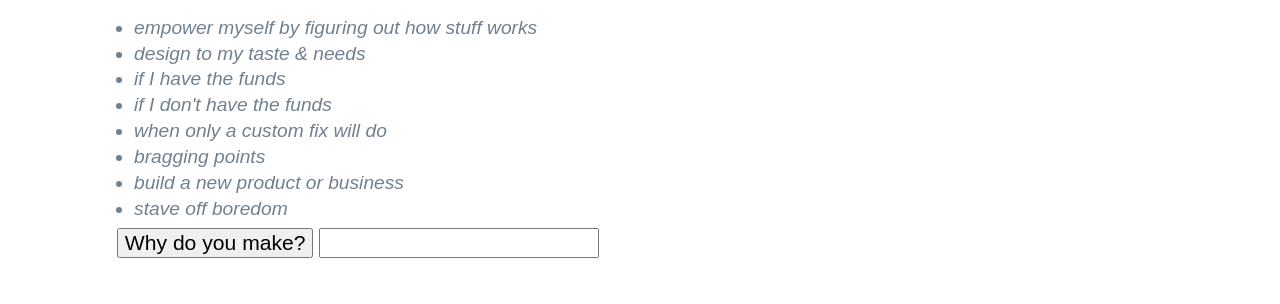
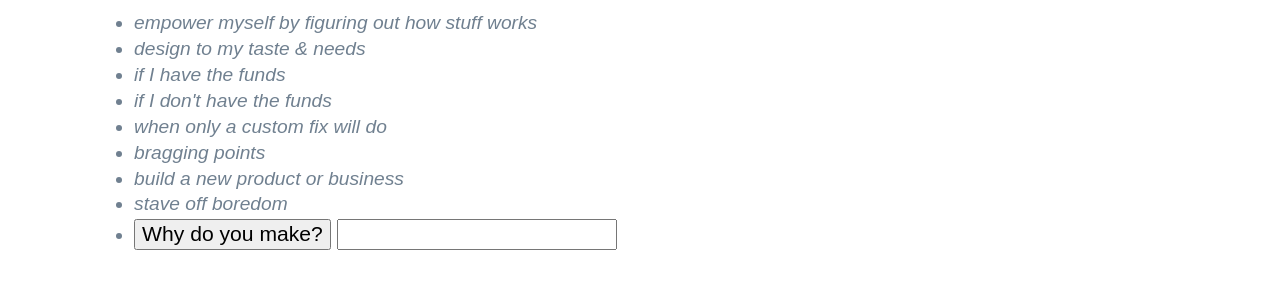
Before and after one commit to mnwiegand/html-me-something, a plain HTML site: page index.html in a window 1280 px wide. Shown: the part 371-675 px from the top of the page. Drawn offline with Linux system fonts and the light colour scheme.

Commit message:
a few last minute edits!

```diff
--- a/index.html
+++ b/index.html
@@ -29,6 +29,7 @@
             </ul>
         </nav>
     </header>
+    <main>
         <article>
             <!--<img src="images/IMG_20160617_221217.jpg" alt="Why Make?" width="1100">-->
             <header>
@@ -96,8 +97,8 @@
                 <a name="where"></a>
                 <h2 class="section">Where</h2>
             </header>
-        <p>You'll need some space and tools, possibly electricity and WiFi as well. You may be surprised to realize how close
-            you are to getting started or finishing your newest project with these resources...</p>
+            <p>You'll need some space and tools, possibly electricity and WiFi as well. You may be surprised to realize how
+                close you are to getting started or finishing your newest project with these resources...</p>
             <table class="w-3-table">
                 <tr>
                     <th>Snapshot</th>
@@ -121,8 +122,8 @@
                     <td>
                         <a href="https://archreactor.org/">Arch Reactor</a>
                     </td>
-                <td>table saw, planer, jointer, drill press, 3-d printers, laser cutter, milling machine, wood lathe, metal lathe,
-                    metal grinder, forge, anvil, assorted other hand tools</td>
+                    <td>table saw, planer, jointer, drill press, 3-d printers, laser cutter, milling machine, wood lathe, metal
+                        lathe, metal grinder, forge, anvil, assorted other hand tools</td>
                     <td>WiFi, other members are happy to share their expertise</td>
                     <td>Monthly membership fee of $45 for full members (coop-style: volunteer hours expected)</td>
                 </tr>
@@ -258,6 +259,7 @@
                 </ul>
             </ul>
         </article>
+    </main>
     <footer>
         <p id="footer">Suggestions for Making 24/7, posted by: Miriam Wiegand</p>
         <form action="/action_page_JoinMailing.php">
--- a/styles.css
+++ b/styles.css
@@ -39,11 +39,11 @@
     margin-top: .2em;
   }
 
-  li:last-child{
+  /*li:last-child{
     list-style: none;
     margin-left: 0;
     margin-top: .4em;
-  }
+  }*/
 
   h2.section {
     font-size: 1.5em;
```
Lines whose indentation alone changed are shown as unchanged.
